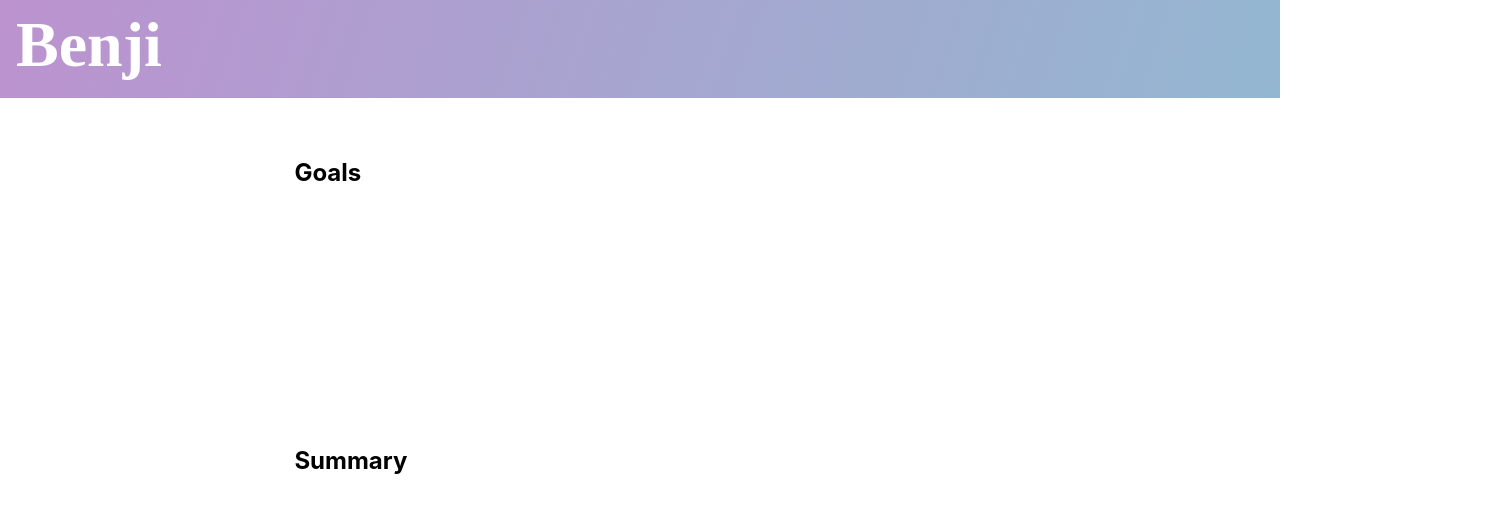
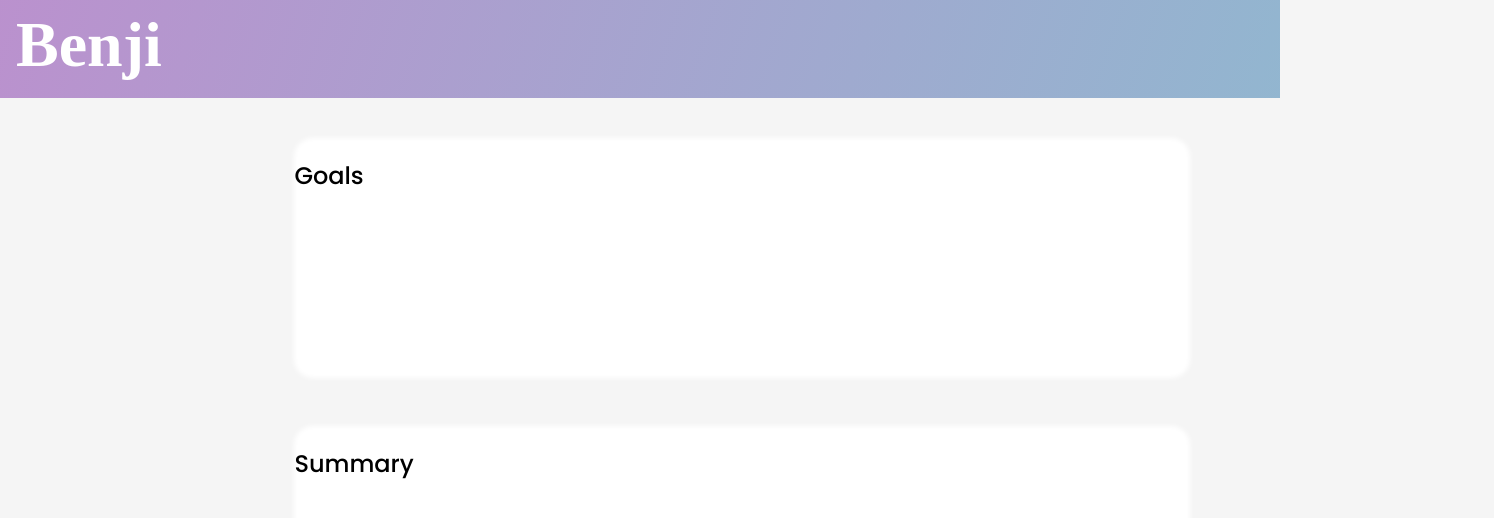
Before and after one commit to victorsandru/Benji, a React (Create React App) app in the folder benji/: page /goals in a window 1280 px wide. Shown: the top 518 px of the page, 1494 px wide, since content can reach past the window. Built offline with nearby package versions, Linux system fonts and the light colour scheme; a web font is replaced by a local one.

Commit message:
Add body styling using styled-components in Goals.js

```diff
--- a/benji/src/Goals.js
+++ b/benji/src/Goals.js
@@ -1,29 +1,38 @@
-import { Fragment } from "react";
-import styled from "styled-components";
+import styled, { createGlobalStyle } from "styled-components";
 import "./Goals.css";
 import TopNavigationBar from "./components/TopNavigationBar";
 import Section from "./components/Section";
+import { Fragment } from "react";
 
+// Use styled-components to specify the sizes of two sections
 const SmallerSection = styled(Section)`
-  width: 75em;
+  width: 70vw;
   height: 15rem;
 `;
 
 const LargerSection = styled(Section)`
-  width: 75em;
+  width: 70vw;
   height: 42rem;
   margin-top: 3rem;
+`;
+
+// Create global style to apply gray background
+const GlobalStyle = createGlobalStyle`
+  body {
+    background-color: #F5F5F5;
+  }
 `;
 
 function Goals() {
   return (
     <Fragment>
+      <GlobalStyle />
       <TopNavigationBar />
       <SmallerSection>
-        <h2>Goals</h2>
+        <h1>Goals</h1>
       </SmallerSection>
       <LargerSection>
-        <h2>Summary</h2>
+        <h1>Summary</h1>
       </LargerSection>
     </Fragment>
   );
```
